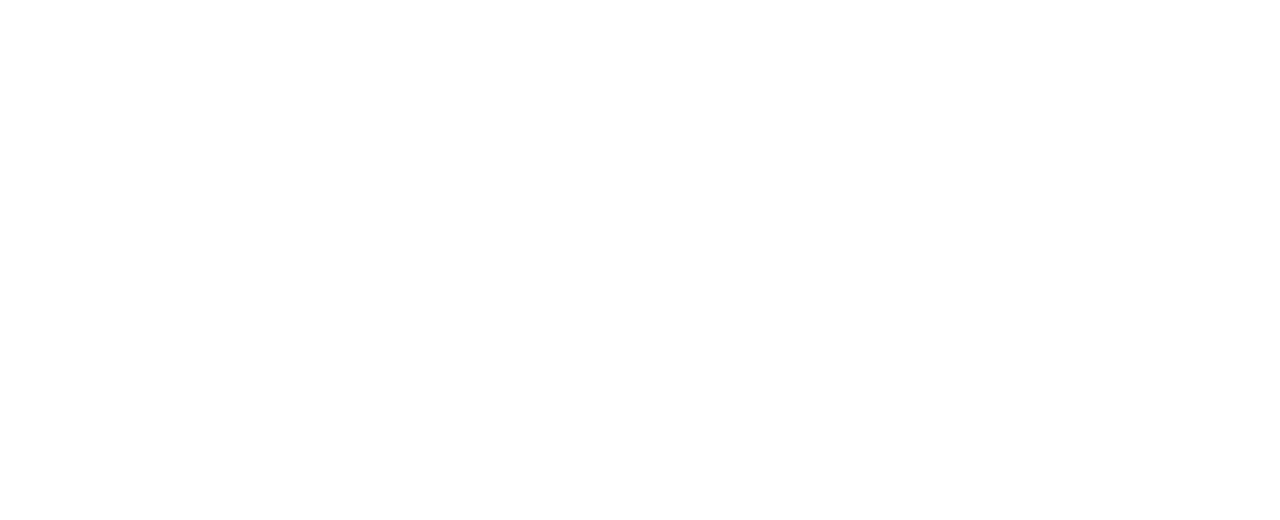
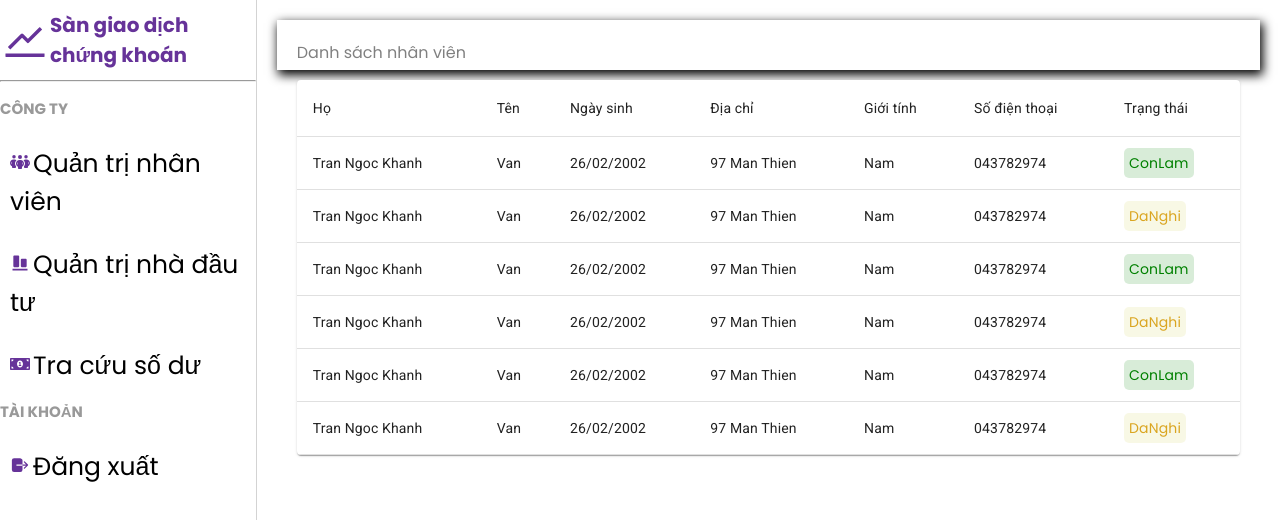
Before and after one commit to MaiHai999/ChungKhoanFrontEnd, a React (Create React App) app: page /home in a window 1280 px wide. Before the commit this address had no page. Shown: the top 520 px of the page. Built offline with nearby package versions, Linux system fonts and the light colour scheme; a web font is replaced by a local one.

Commit message:
complte login and start homepage

```diff
--- a/src/App.js
+++ b/src/App.js
@@ -1,6 +1,7 @@
 import logo from './logo.svg';
 import './App.css';
 import LoginFormContainer from './Page/Container/LoginFormContainer';
+import HomeContainer from './Page/Container/HomeContainer';
 import { BrowserRouter as Router, Routes, Route, BrowserRouter} from 'react-router-dom';
 
 function App() {
@@ -8,6 +9,7 @@
     <BrowserRouter>
       <Routes>
           <Route path="/login" element={<LoginFormContainer />} />
+          <Route path="/home" element={<HomeContainer/>} />
       </Routes>
     </BrowserRouter>
   );
--- a/src/Components/Sidebar.jsx
+++ b/src/Components/Sidebar.jsx
@@ -1,6 +1,6 @@
 import React from 'react'
 import { AiOutlineStock } from "react-icons/ai";
-import './Sidebar.css'
+import '../Styles/Sidebar.css'
 import { FaPeopleGroup } from "react-icons/fa6";
 import { SiShutterstock } from "react-icons/si";
 import { FaSellcast } from "react-icons/fa";
@@ -9,58 +9,72 @@
 import { MdPriceChange } from "react-icons/md";
 import { MdAccountBox } from "react-icons/md";
 import { IoLogOut } from "react-icons/io5";
-const Sidebar = () => {
+import { ConfigVariable } from '../config';
+
+
+const Sidebar = ({ onItemClick, role }) => {
   return (
     <div className='sidebar'>
       <div className='top'>
         <span className='logo'><AiOutlineStock /></span>
         <span className='stock'>Sàn giao dịch chứng khoán</span>
       </div>
-        <hr/>
+      <hr />
       <div className='center'>
         <ul>
+          {role === ConfigVariable.roleNV && (
+            <>
               <p className='title'>CÔNG TY</p>
-            <li>
-              <FaPeopleGroup className='icon'/>
+              <li onClick={() => onItemClick(ConfigVariable.NVtapQLNV)}>
+                <FaPeopleGroup className='icon' />
                 <span>Quản trị nhân viên</span>
               </li>
-            <li>
-              <RiAlignItemBottomFill className='icon'/>
+              <li onClick={() => onItemClick(ConfigVariable.NVtapQLNDT)}>
+                <RiAlignItemBottomFill className='icon' />
                 <span>Quản trị nhà đầu tư</span>
               </li>
-            <li>
-              <FaMoneyBillAlt className='icon'/>
+              <li onClick={() => onItemClick(ConfigVariable.NDTtapSoDu)}>
+                <FaMoneyBillAlt className='icon' />
                 <span>Tra cứu số dư</span>
               </li>
+            </>
+          )}
+
+          {role === ConfigVariable.roleSoGD && (
+            <>
               <p className='title'>SỞ GIAO DỊCH</p>
-            <li>
-              <SiShutterstock className='icon'/>
+              <li onClick={() => onItemClick(ConfigVariable.SoGDtapQLCoPhieu)}>
+                <SiShutterstock className='icon' />
                 <span>Quản trị cổ phiếu</span>
               </li>
-            <li>
-              <MdPriceChange className='icon'/>
-              <span>Tính giá tham chiếu cổ phiếu</span>
+              <li onClick={() => onItemClick(ConfigVariable.SoGDtapQLNVSan)}>
+                <MdPriceChange className='icon' />
+                <span>Quan lý nhân viên sàn</span>
               </li>
+            </>
+          )}
+
+          {role === ConfigVariable.roleNDT && (
+            <>
               <p className='title'>NHÀ ĐẦU TƯ</p>
-            <li>
-              <FaMoneyBillAlt className='icon'/>
+              <li onClick={() => onItemClick(ConfigVariable.NDTtapSoDu)}>
+                <FaMoneyBillAlt className='icon' />
                 <span>Tra cứu số dư</span>
               </li>
-            <li>
-              <FaSellcast className='icon'/>
+              <li onClick={() => onItemClick(ConfigVariable.NDTtapMua)}>
+                <FaSellcast className='icon' />
                 <span>Đặt lệnh mua</span>
               </li>
-            <li>
-              <FaSellcast className='icon'/>
+              <li onClick={() => onItemClick(ConfigVariable.NDTtapBan)}>
+                <FaSellcast className='icon' />
                 <span>Đặt lệnh bán</span>
               </li>
+            </>
+          )}
+
           <p className='title'>TÀI KHOẢN</p>
           <li>
-              <MdAccountBox className='icon'/>
-              <span>Hồ sơ cá nhân</span>
-            </li>
-            <li>
-              <IoLogOut className='icon'/>
+            <IoLogOut className='icon' />
             <span>Đăng xuất</span>
           </li>
         </ul>
--- a/src/Components/TableComponent.jsx
+++ b/src/Components/TableComponent.jsx
@@ -1,5 +1,5 @@
 import React from 'react'
-import './TableComponent.css'
+import '../Styles/TableComponent.css';
 import Table from '@mui/material/Table';
 import TableBody from '@mui/material/TableBody';
 import TableCell from '@mui/material/TableCell';
--- /dev/null
+++ b/src/Page/Container/EmployeeContainer.jsx
@@ -0,0 +1,10 @@
+import Employee from "../UIContainer/Employee";
+
+const EmployeeContainer = () => {
+
+    return(
+        <Employee/>
+    )
+}
+
+export default EmployeeContainer;
--- /dev/null
+++ b/src/Page/Container/HomeContainer.jsx
@@ -0,0 +1,13 @@
+import Home from "../UIContainer/Home";
+import { useLocation } from 'react-router-dom';
+
+const HomeContainer = () => {
+    const location = useLocation();
+    const role = location.state?.role;
+
+    return(
+        <Home role={role}/>
+    )
+}
+
+export default HomeContainer;
--- a/src/Page/Container/LoginFormContainer.jsx
+++ b/src/Page/Container/LoginFormContainer.jsx
@@ -3,9 +3,12 @@
 import React, { useEffect, useState } from 'react';
 import * as loginService from "../../Services/LoginService";
 import * as tokenHandler from "../../Utils/TokenHandler";
+import { useNavigate } from 'react-router-dom';
+import { ConfigVariable } from "../../config";
 
 
 const LoginFormContainer = () => {
+    const navigate = useNavigate();
     const [company, setCompany] = useState(1)
     const [role, setRole] = useState("NV")
     const [userName, setUsername] = useState('')
@@ -14,7 +17,17 @@
     const handleSubmit = async() => {
         const data = await loginService.Login({company:company, role:role, username:userName, password:password});
         if(data.isSuccess){
-            tokenHandler.saveAccessToken(data.data.data.access_token);
+            await tokenHandler.saveAccessToken(data.data.data.access_token);
+            if(company === '3'){
+                const dataToSend = {role: ConfigVariable.roleSoGD};
+                navigate('/home', { state: dataToSend });
+            }else if(role === 'NV'){
+                const dataToSend = {role: ConfigVariable.NV};
+                navigate('/home', { state: dataToSend });
+            }else if(role === "NDT"){
+                const dataToSend = {role: ConfigVariable.roleNDT};
+                navigate('/home', { state: dataToSend });
+            }
         }else{
             alert('Đăng nhập thất bại');
         }
@@ -22,6 +35,8 @@
 
     return (
         <LoginForm
+            role={role}
+            company={company}
             setCompany={setCompany}
             setRole={setRole}
             userName={userName}
--- /dev/null
+++ b/src/Page/UIContainer/Employee.jsx
@@ -0,0 +1,19 @@
+
+import ModalComponent from '../../Components/ModalComponent';
+import TableComponent from '../../Components/TableComponent';
+import '../../Styles/Home.css';
+
+const Employee = () => {
+
+    return (
+        <div className='listContainer'>
+            <div className="listTitle">Danh sách nhân viên</div>
+            <ModalComponent title="Xóa sản phẩm" open={false}>
+                <div>Bạn có chắc xóa sản phẩm này không?</div>
+            </ModalComponent>
+            <TableComponent />
+        </div>
+    )
+}
+
+export default Employee;
--- a/src/Page/UIContainer/Home.jsx
+++ b/src/Page/UIContainer/Home.jsx
@@ -1,19 +1,24 @@
 import Sidebar from '../../Components/Sidebar';
-import './Home.css'
-import ModalComponent from '../../Components/ModalComponent';
-import TableComponent from '../../Components/TableComponent';
-const Home = () => {
+import '../../Styles/Home.css';
+import { ConfigVariable } from '../../config';
+import React, { useState } from 'react';
+import EmployeeContainer from '../Container/EmployeeContainer';
+
+const Home = ({role = ConfigVariable.roleNV}) => {
+  const [currentView, setCurrentView] = useState(ConfigVariable.NVtapQLNV);
+
+  const onItemClick = (key) => {
+    setCurrentView(key);
+  }
+
   return (
     <div className='home'>
-      <Sidebar/>
+      <Sidebar onItemClick={onItemClick} role={role}/>
       <div className='homeContainer'>
-        <div className='listContainer'>
-          <div className="listTitle">Danh sách nhân viên</div>
-          <ModalComponent title="Xóa sản phẩm" open={false}>
-            <div>Bạn có chắc xóa sản phẩm này không?</div>
-          </ModalComponent>
-          <TableComponent/>
-        </div>
+        {currentView === ConfigVariable.NVtapQLNV && (
+          <EmployeeContainer />
+        )}
+
       </div>
     </div>
   )
--- a/src/Page/UIContainer/LoginForm.jsx
+++ b/src/Page/UIContainer/LoginForm.jsx
@@ -15,8 +15,8 @@
     setCompany(event.target.value)
   }
   const roleOptions = [
-    {label : 'Nhân Viên', value :1},
-    {label : 'Nhà Đầu tư', value :2},
+    {label : 'Nhân Viên', value :"NV"},
+    {label : 'Nhà Đầu tư', value :"NDT"},
   ]
   function handleSelectedRole(event){
     setRole(event.target.value)
--- a/src/Services/LoginService.jsx
+++ b/src/Services/LoginService.jsx
@@ -5,11 +5,12 @@
 export const Login = async({company, role, username, password}) => {
     try {
         const data = {
-            site: company,
+            site: isNaN(Number(company)) ? company : Number(company),
             role:role,
             username: username,
             password: password,
         }
+        console.log(data);
         const urlCall = URL + "auth/login";
         const response = await CallAPI({url:urlCall, data:data})
         return createResponseFrame(true, response.data);
--- a/src/Utils/TokenHandler.jsx
+++ b/src/Utils/TokenHandler.jsx
@@ -1,14 +1,14 @@
 
 
 
-export const saveAccessToken = (token) => {
+export const  saveAccessToken = async(token) => {
     localStorage.setItem('access_token', token);
 };
 
-export const getAccessToken = () => {
+export const getAccessToken = async() => {
     return localStorage.getItem('access_token');
 };
 
-export const removeAccessToken = () => {
+export const removeAccessToken = async() => {
     localStorage.removeItem('access_token');
 };
--- a/src/config.jsx
+++ b/src/config.jsx
@@ -1,2 +1,16 @@
+
+export const ConfigVariable = {
+    NVtapQLNV:1,
+    NVtapQLNDT:2,
+    NVtapQLSoDu:3,
+    SoGDtapQLCoPhieu:4,
+    SoGDtapQLNVSan:5,
+    NDTtapSoDu:6,
+    NDTtapMua:7,
+    NDTtapBan:8,
+    roleNV:1,
+    roleNDT:2,
+    roleSoGD:3,
+}
 
 export const URL = "http://127.0.0.1:9999/"
```
Lines whose indentation alone changed are shown as unchanged.
